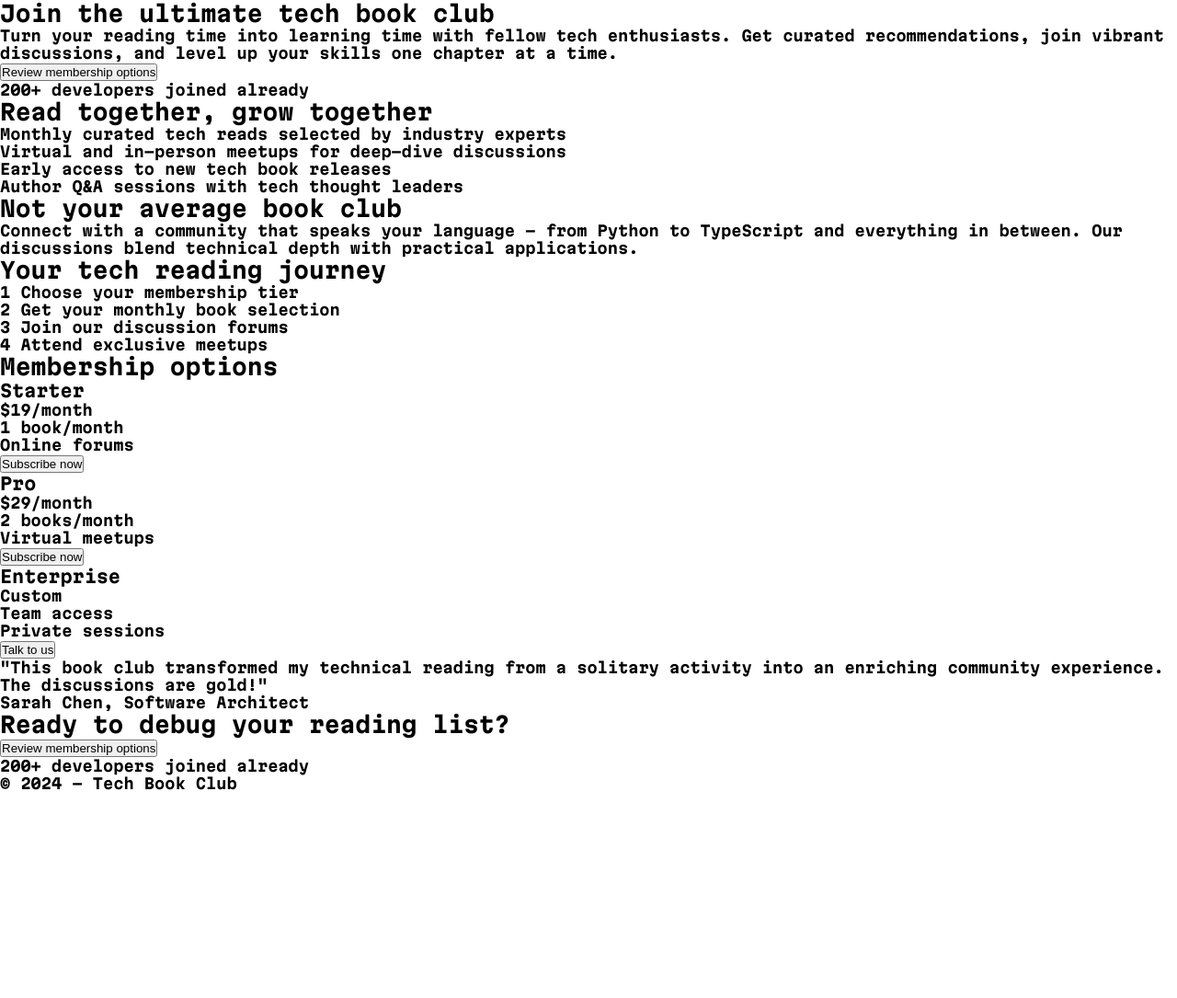
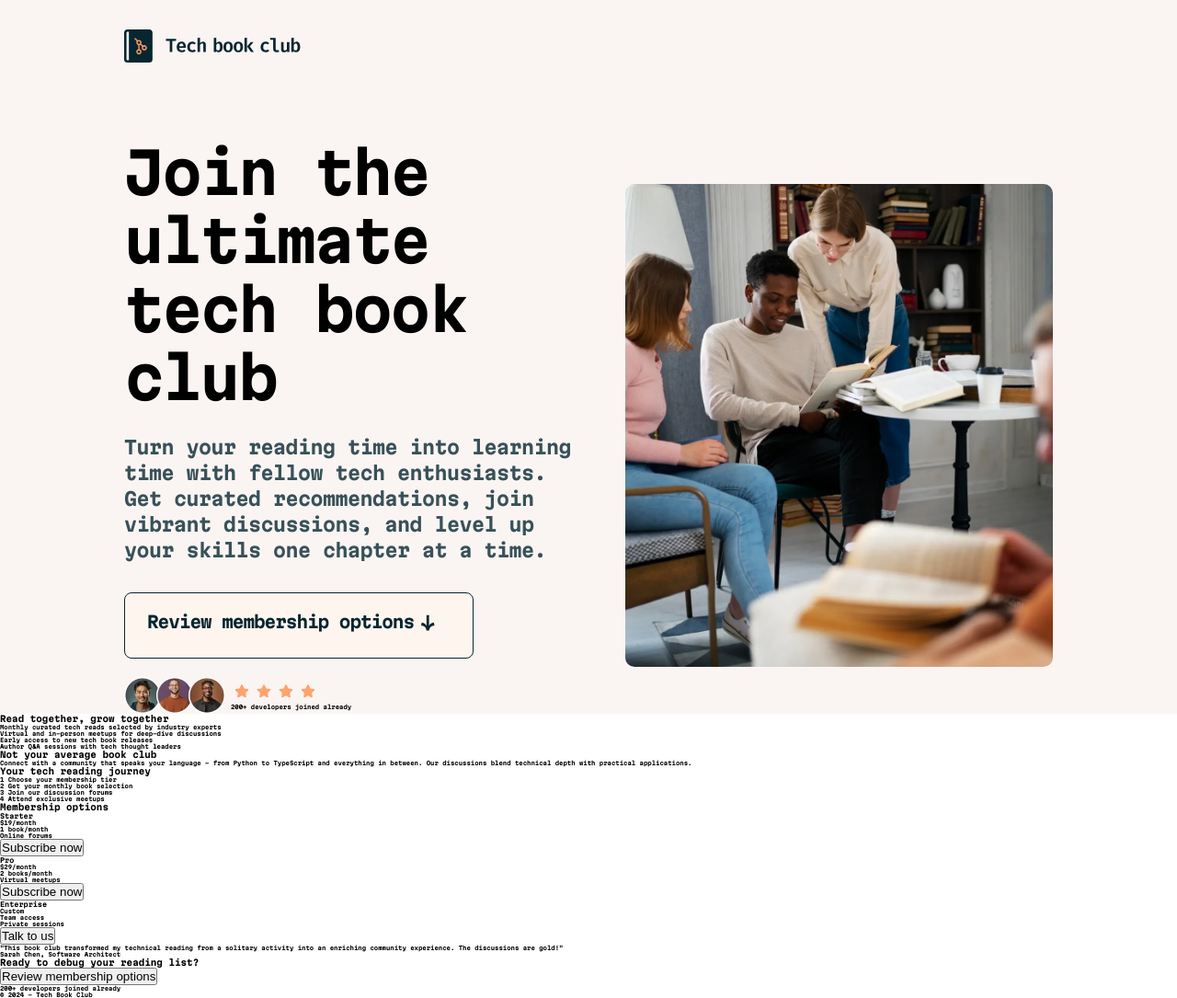
Before and after one commit to RawleSpringer/tbc-landing-page, a plain HTML site: page code/index.html in a window 1280 px wide. Shown: the whole page at 92% size. Before the commit the page ends 861 px from the top, so only its background shows below. Drawn offline with Linux system fonts and the light colour scheme.

Commit message:
add header and hero styling

```diff
--- a/code/css/reset.css
+++ b/code/css/reset.css
@@ -3,3 +3,12 @@
   margin: 0;
   box-sizing: border-box;
 }
+
+html,
+body {
+  font-size: 62.5%;
+}
+
+ul {
+  list-style: none;
+}
--- a/code/css/styles.css
+++ b/code/css/styles.css
@@ -22,22 +22,142 @@
 
 :root {
   --spacing-0: 0;
-  --spacing-025: 2px;
-  --spacing-50: 4px;
-  --spacing-075: 6px;
-  --spacing-100: 8px;
-  --spacing-150: 12px;
-  --spacing-200: 16px;
-  --spacing-250: 20px;
-  --spacing-300: 24px;
-  --spacing-400: 32px;
-  --spacing-500: 40px;
-  --spacing-600: 48px;
-  --spacing-800: 64px;
-  --spacing-1000: 80px;
+  --spacing-025: 0.2rem;
+  --spacing-50: 0.4rem;
+  --spacing-075: 0.6rem;
+  --spacing-100: 0.8rem;
+  --spacing-150: 1.2rem;
+  --spacing-200: 1.6rem;
+  --spacing-250: 2rem;
+  --spacing-300: 2.4rem;
+  --spacing-400: 3.2rem;
+  --spacing-500: 4rem;
+  --spacing-600: 4.8rem;
+  --spacing-800: 6.4rem;
+  --spacing-1000: 8rem;
+}
+
+/* BORDER RADIUS */
+:root {
+  --radius-0: 0;
+  --radius-4: 4px;
+  --radius-6: 6px;
+  --radius-8: 8px;
+  --radius-10: 10px;
+  --radius-12: 12px;
+  --radius-16: 16px;
+  --radius-20: 20px;
+  --radius-24: 24px;
+  --radius-full: 999px;
 }
 
 body {
   font-family: "martin-mono", sans-serif;
   font-family: 16px;
+  display: flex;
+  flex-direction: column;
+  background-color: var(--neutral-0);
 }
+
+.header {
+  background-color: var(--neutral-100);
+  padding-top: 3.2rem;
+  padding-left: 135px;
+  padding-right: 135px;
+}
+
+.section-hero {
+  background-color: var(--neutral-100);
+  padding-top: 8rem;
+  display: flex;
+  justify-content: space-between;
+  align-items: center;
+  gap: 4rem;
+  padding-left: 135px;
+  padding-right: 135px;
+  /* max-height: 600px;
+  padding-left: 135px;
+  padding-right: 135px; */
+}
+
+/* .hero {
+  display: grid;
+  grid-template-columns: 1fr 1fr;
+  max-width: 117.5rem;
+  margin: 0 auto;
+} */
+
+.section-hero-copy {
+  max-width: 50%;
+}
+
+.section-hero-headline {
+  font-size: 6.2rem;
+  line-height: 1.2;
+  letter-spacing: -2px;
+}
+
+.section-hero-description {
+  margin-top: 2.4rem;
+  color: var(--neutral-700);
+  font-size: 2rem;
+  line-height: 1.4;
+  letter-spacing: -0.5px;
+}
+
+.section-hero-cta {
+  margin-top: 3.2rem;
+  display: flex;
+  padding: 20px 24px;
+  color: var(--neutral-900);
+  font-size: 1.8rem;
+  line-height: 1.3;
+  letter-spacing: -1px;
+  gap: 4px;
+  background-color: var(--light-salmon-50);
+  max-width: 380px;
+  border: 1px solid;
+  border-radius: 8px;
+}
+
+.social-proof {
+  margin-top: 2rem;
+  display: flex;
+  align-items: center;
+  gap: 6px;
+}
+
+.avatar {
+  height: 40px;
+  width: 40x;
+}
+
+.avatar img {
+  height: 100%;
+  width: 100%;
+}
+
+.social-proof-data {
+  display: flex;
+  flex-direction: column;
+}
+
+social-proof-data p {
+  font-size: 1.4rem;
+  line-height: 1.2;
+  letter-spacing: -1px;
+  color: var(--neutral-700);
+}
+
+.star-list {
+  display: flex;
+}
+
+.section-hero-img-wrapper {
+}
+
+.section-hero-img {
+  width: 100%;
+  max-width: 54rem;
+  border-radius: 10px;
+}
--- a/code/index.html
+++ b/code/index.html
@@ -16,19 +16,48 @@
     <title>Frontend Mentor | Tech book club</title>
   </head>
   <body>
-    <header>
-      <h1></h1>
+    <header class="header">
+      <h2>
+        <img src="/code/assets/images/logo.svg" />
+      </h2>
     </header>
     <main>
-      <section>
-        <h1>Join the ultimate tech book club</h1>
-        <p>
-          Turn your reading time into learning time with fellow tech
-          enthusiasts. Get curated recommendations, join vibrant discussions,
-          and level up your skills one chapter at a time.
-        </p>
-        <button>Review membership options</button>
-        <article>200+ developers joined already</article>
+      <section class="section-hero">
+        <div class="section-hero-copy">
+          <h1 class="section-hero-headline">
+            Join the ultimate tech book club
+          </h1>
+          <p class="section-hero-description">
+            Turn your reading time into learning time with fellow tech
+            enthusiasts. Get curated recommendations, join vibrant discussions,
+            and level up your skills one chapter at a time.
+          </p>
+          <a class="section-hero-cta"
+            ><p>Review membership options</p>
+            <span><img src="/code/assets/images/icon-arrow-down.svg" /></span
+          ></a>
+          <article class="social-proof">
+            <span class="avatar"
+              ><img src="/code/assets/images/image-avatars.webp" alt=""
+            /></span>
+            <div class="social-proof-data">
+              <ul class="star-list">
+                <li><img src="/code/assets/images/icon-star.svg" alt="" /></li>
+                <li><img src="/code/assets/images/icon-star.svg" alt="" /></li>
+                <li><img src="/code/assets/images/icon-star.svg" alt="" /></li>
+                <li><img src="/code/assets/images/icon-star.svg" alt="" /></li>
+              </ul>
+              <p>200+ developers joined already</p>
+            </div>
+          </article>
+        </div>
+        <figure class="section-hero-img-wrapper">
+          <img
+            class="section-hero-img"
+            src="/code/assets/images/image-hero-desktop.webp"
+            alt=""
+          />
+        </figure>
       </section>
       <section>
         <h2>Read together, grow together</h2>
```
